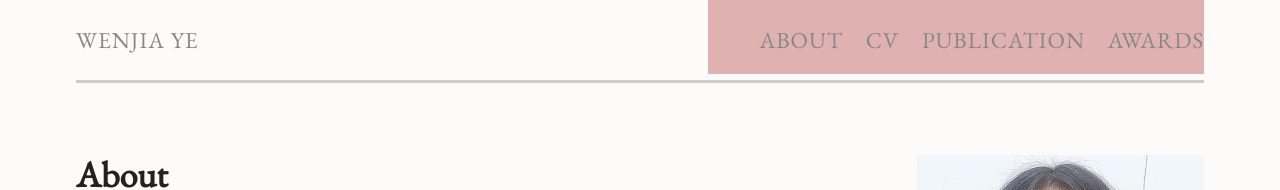
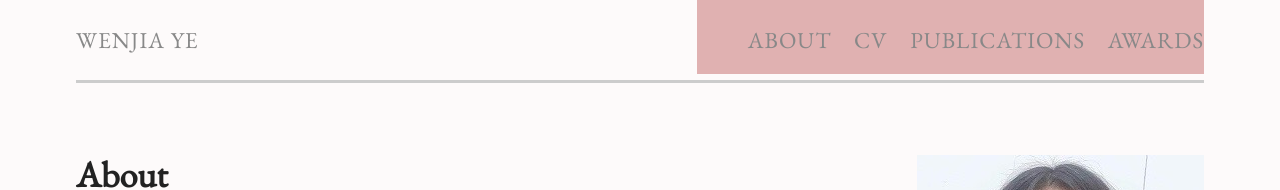
Before and after one commit to YeWenjia/YeWenjia.github.io, a Jekyll site: the page built from index.md, in a window 1280 px wide and 900 px high. Shown: the top 190 px of the window. Built offline with Jekyll 4.4.1, drawn with Linux system fonts in a browser that asks for light colours.

Commit message:
Update menu.yml

```diff
--- a/_data/menu.yml
+++ b/_data/menu.yml
@@ -7,8 +7,8 @@
 - title: "CV"
   href: "#cv"
 
-- title: "Publication"
-  href: "#publication"
+- title: "Publications"
+  href: "#publications"
 
 - title: "Awards"
   href: "#awards"
```
